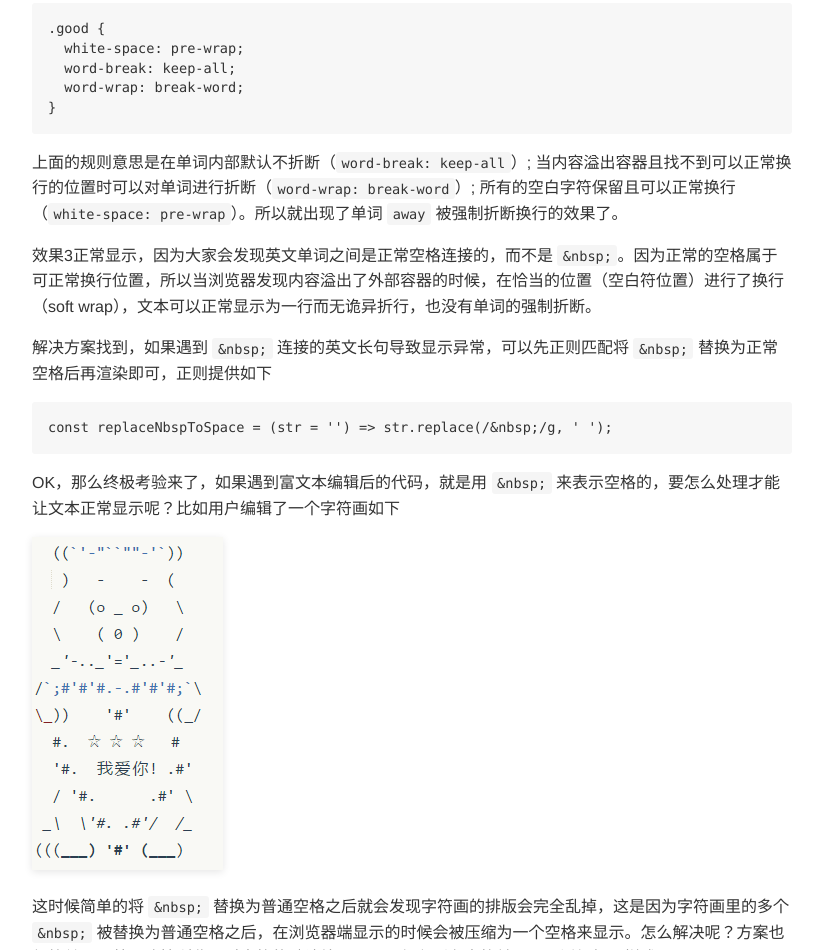
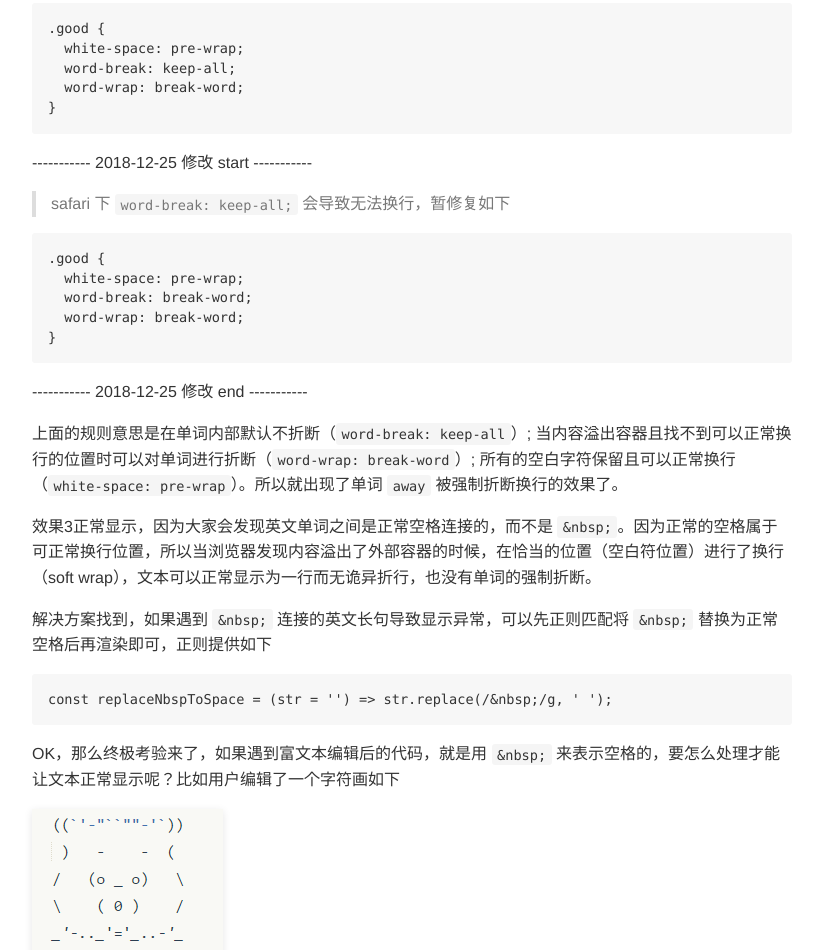
Before and after one commit to yukap6/yukap6.github.io, a website: page blog/2018/2018-12-10-nbsp-diff-with-space.html in a window 1280 px wide. Shown: the part 2994-3944 px from the top of the page, without its empty margins (228-1050 px from the left). Drawn offline with Linux system fonts and the light colour scheme.

Commit message:
fix: fixed &nbsp; issue

```diff
--- a/blog/2018/2018-12-10-nbsp-diff-with-space.html
+++ b/blog/2018/2018-12-10-nbsp-diff-with-space.html
@@ -920,6 +920,17 @@ github.com style (c) Vasily Polovnyov <vast@whiteants.net>
   word-wrap: break-word;
 }
 </code></pre>
+<p>----------- 2018-12-25 修改 start ----------- </p>
+<blockquote>
+  <p>safari 下 <code>word-break: keep-all;</code> 会导致无法换行，暂修复如下</p>
+</blockquote>
+<pre><code>.good {
+  white-space: pre-wrap;
+  word-break: break-word;
+  word-wrap: break-word;
+}
+</code></pre>
+<p>----------- 2018-12-25 修改 end ----------- </p>
 <p>上面的规则意思是在单词内部默认不折断（<code>word-break: keep-all</code>）; 当内容溢出容器且找不到可以正常换行的位置时可以对单词进行折断（<code>word-wrap: break-word</code>）; 所有的空白字符保留且可以正常换行（<code>white-space: pre-wrap</code>）。所以就出现了单词 <code>away</code> 被强制折断换行的效果了。</p>
 <p>效果3正常显示，因为大家会发现英文单词之间是正常空格连接的，而不是 <code>&amp;nbsp;</code>。因为正常的空格属于可正常换行位置，所以当浏览器发现内容溢出了外部容器的时候，在恰当的位置（空白符位置）进行了换行（soft wrap），文本可以正常显示为一行而无诡异折行，也没有单词的强制折断。</p>
 <p>解决方案找到，如果遇到 <code>&amp;nbsp;</code> 连接的英文长句导致显示异常，可以先正则匹配将 <code>&amp;nbsp;</code> 替换为正常空格后再渲染即可，正则提供如下</p>
```
Also changed, not shown: index.html (+7 -0 lines), src/2018/2018-12-10-nbsp-diff-with-space.md (+14 -0 lines).
